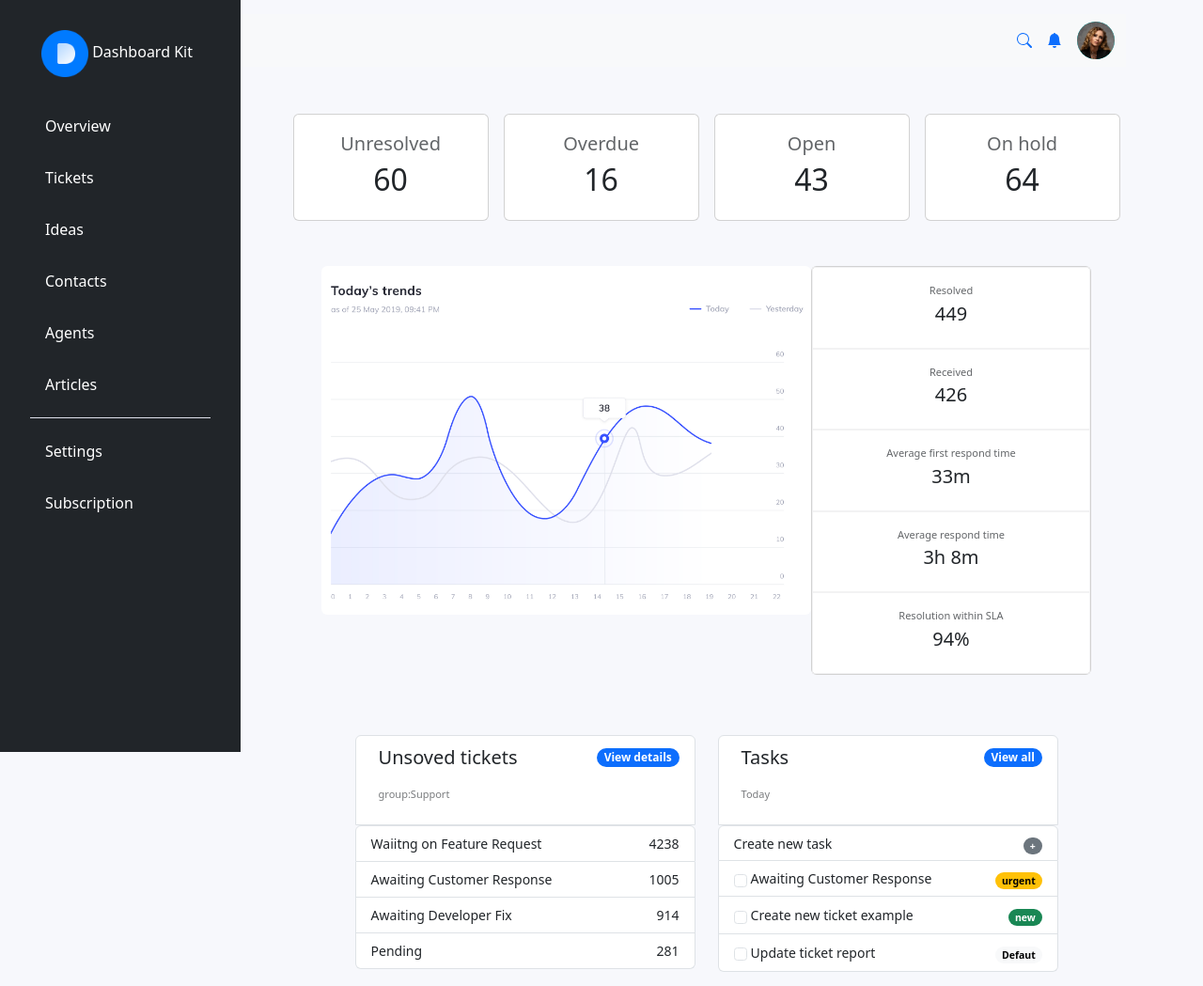
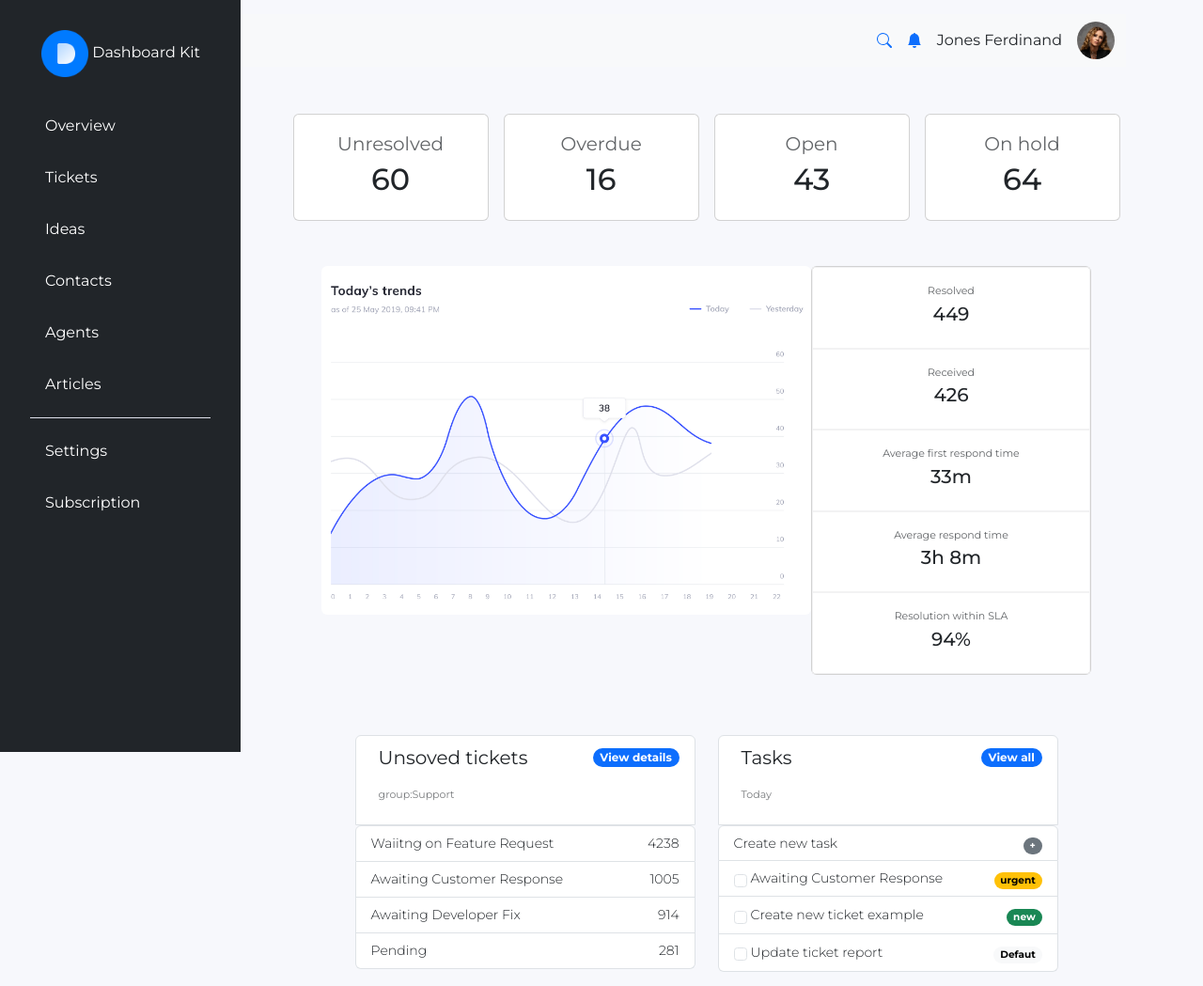
Before and after one commit to pevyZ/frontend-framework-PeiwenZeng, a website: page public/index.html in a window 1280 px wide. Shown: the whole page at 94% size. Drawn offline with nearby package versions, Linux system fonts and the light colour scheme.

Commit message:
change font

```diff
--- a/public/index.html
+++ b/public/index.html
@@ -11,7 +11,7 @@
 <body class="container">
     <header>
       <nav class="navbar bg-body-tertiary">
-        <div class="container-fluid">
+        <div class="container">
           <a class="navbar-brand">
             <button id="burgermenu" class="btn btn-primary" type="button" data-bs-toggle="offcanvas" data-bs-target="#offcanvasScrolling" aria-controls="offcanvasScrolling">
               <svg xmlns="http://www.w3.org/2000/svg" width="16" height="16" fill="currentColor" class="bi bi-list" viewBox="0 0 16 16">
@@ -21,7 +21,10 @@
           <!-- content for burgermenu-->
           <div class="offcanvas offcanvas-start" data-bs-scroll="true" data-bs-backdrop="false" tabindex="-1" id="offcanvasScrolling" aria-labelledby="offcanvasScrollingLabel">
             <div class="offcanvas-header">
-              <h5 class="offcanvas-title" id="offcanvasScrollingLabel">Dashboard</h5>
+              <h5 class="offcanvas-title" id="offcanvasScrollingLabel">
+                <img src="assets/images/company logo.png" alt="company Logo" width="50" height="50" class="logo d-inline-block align-text-center">
+                        Dashboard Kit
+              </h5>
               <button type="button" class="btn-close" data-bs-dismiss="offcanvas" aria-label="Close"></button>
             </div>
             <div class="offcanvas-body">
@@ -78,6 +81,9 @@
             <svg xmlns="http://www.w3.org/2000/svg" width="16" height="16" fill="currentColor" class="bi bi-bell-fill" viewBox="0 0 16 16">
               <path d="M8 16a2 2 0 0 0 2-2H6a2 2 0 0 0 2 2m.995-14.901a1 1 0 1 0-1.99 0A5 5 0 0 0 3 6c0 1.098-.5 6-2 7h14c-1.5-1-2-5.902-2-7 0-2.42-1.72-4.44-4.005-4.901"/>
             </svg>
+          </a>
+          <a href="#" class="d-flex me-3 text-reset">
+            Jones Ferdinand
           </a>
           <a href="#" class="d-flex">
             <img src="assets/images/Keeley.png" alt="Profile Picture" class="rounded-circle" width="40" height="40">
@@ -145,7 +151,6 @@
             </ul>
         </nav>
 
-
         <main id="main-container" class="container text-center">
             <!-- This is the card -->
             <div class="row gap-3 d-flex justify-content-center">
@@ -175,10 +180,10 @@
             </div>
 
             <!-- Chart and list -->
-            <div class="row g-0 mt-3 justify-content-center">
+            <div class="row g-0 mt-3 justify-content-center align-items-stretch">
               <!-- chart -->
-              <div class="col-lg-7 col-md-12">
-                <a href="" class="d-block mx-auto" style="max-width: 100%;">
+              <div class="col-lg-7 col-md-12 d-flex">
+                <a href="" class="d-block mx-auto w-100" >
                     <img src="assets/images/chart.png" class="rounded img-fluid" alt="chart for today's trend">
                 </a>
              </div>
@@ -224,19 +229,19 @@
                   </li>
                   <ul class="list-group">
 
-                    <li class="fw-lighter list-group-item d-flex justify-content-between align-items-center">
+                    <li class="fw-light list-group-item d-flex justify-content-between align-items-center">
                       Waiitng on Feature Request
                       <span>4238</span>
                     </li>
-                    <li class="fw-lighter list-group-item d-flex justify-content-between align-items-center">
+                    <li class="fw-light list-group-item d-flex justify-content-between align-items-center">
                       Awaiting Customer Response
                       <span>1005</span>
                     </li>
-                    <li class="fw-lighter list-group-item d-flex justify-content-between align-items-center">
+                    <li class="fw-light list-group-item d-flex justify-content-between align-items-center">
                       Awaiting Developer Fix
                       <span>914</span>
                     </li>
-                    <li class="fw-lighter list-group-item d-flex justify-content-between align-items-center">
+                    <li class="fw-light list-group-item d-flex justify-content-between align-items-center">
                       Pending
                       <span>281</span>
                     </li>
@@ -256,21 +261,21 @@
                   </li>
 
                   <ul class="list-group">
-                    <li style="height: 38px;" id="text-opacity" class="fw-lighter list-group-item d-flex justify-content-between align-items-center">
+                    <li style="height: 38px;" id="text-opacity" class="fw-light list-group-item d-flex justify-content-between align-items-center">
                       Create new task
                       <span class="badge rounded-pill text-bg-secondary">+</span>
                     </li>
-                    <li style="height: 38px;" class="fw-lighter list-group-item d-flex justify-content-between align-items-center">
+                    <li style="height: 38px;" class="fw-light list-group-item d-flex justify-content-between align-items-center">
                         <input class="form-check-input me-1" type="checkbox" value="" id="firstCheckboxStretched">
                         <label class="me-auto text-start form-check-label stretched-link" for="firstCheckboxStretched">Awaiting Customer Response</label>
                         <span class="badge rounded-pill text-bg-warning">urgent</span>
                     </li>
-                    <li class="fw-lighter list-group-item d-flex justify-content-between align-items-center">
+                    <li class="fw-light list-group-item d-flex justify-content-between align-items-center">
                       <input class="form-check-input me-1" type="checkbox" value="" id="firstCheckboxStretched">
                         <label class="me-auto text-start form-check-label stretched-link" for="firstCheckboxStretched">Create new ticket example</label>
                       <span class="badge rounded-pill text-bg-success">new</span>
                     </li>
-                    <li class="fw-lighter list-group-item d-flex justify-content-between align-items-center">
+                    <li class="fw-light list-group-item d-flex justify-content-between align-items-center">
                       <input class="form-check-input me-1" type="checkbox" value="" id="firstCheckboxStretched">
                         <label class="me-auto text-start form-check-label stretched-link" for="firstCheckboxStretched">Update ticket report</label>
                       <span class="badge rounded-pill text-bg-light">Defaut</span>
@@ -283,7 +288,6 @@
 
     </div>
 
-    <!-- This is MAIN content -->
 
     <script src="https://cdn.jsdelivr.net/npm/bootstrap@5.3.3/dist/js/bootstrap.min.js" integrity="sha384-0pUGZvbkm6XF6gxjEnlmuGrJXVbNuzT9qBBavbLwCsOGabYfZo0T0to5eqruptLy" crossorigin="anonymous"></script>
 </body>
--- a/src/scss/stylesheet.scss
+++ b/src/scss/stylesheet.scss
@@ -4,10 +4,12 @@ $bg-colour:#F7F8FC;
 $blue-colour:#3751FF;
 $sidebar-coulour:#343a40d0;
 
+@import url('https://fonts.googleapis.com/css2?family=Montserrat:ital,wght@0,100..900;1,100..900&display=swap');
 
 
 
 body{
+    font-family: "Montserrat", sans-serif;
     margin: 15px;
     background-color: $bg-colour;
 
@@ -19,6 +21,12 @@ body{
             object-fit: cover;
             background-color: aqua;
             border-radius: 70%;
+        }
+        .text-reset{
+            text-decoration: none;
+        }
+        .offcanvas{
+            background-color: $bg-colour;
         }
     }
 
@@ -65,13 +73,14 @@ body{
 
         .img{
             object-fit: contain;
+            height: 100%;
         }
 
         .fs-6{
             opacity: 0.6;
             font-size: 11px !important;
         }
-        .fw-lighter{
+        .fw-light{
             font-size: 14px
         }
         .rounded-pill{
```
Also changed, not shown: public/assets/css/stylesheet.css, 1 other file.
